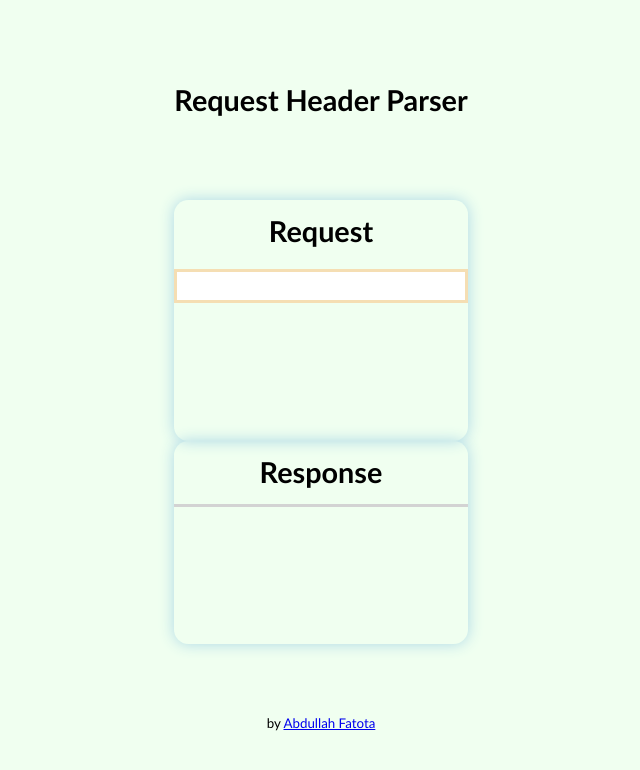
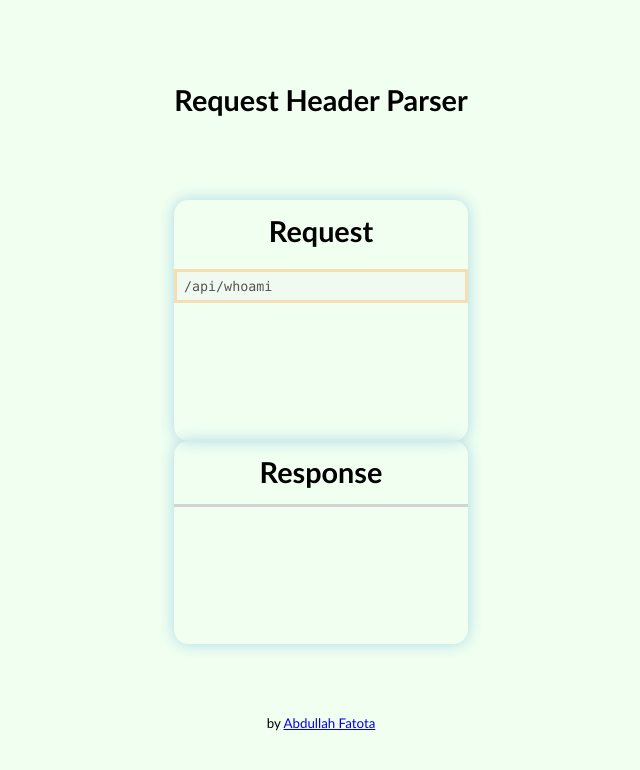
Before and after one commit to new-AF/request-headers-parser, a React (Vite) app: page / in a window 1280 px wide. Shown: the top 770 px of the page, without its empty margins (319-959 px from the left). Built offline with nearby package versions, Linux system fonts and the light colour scheme.

Commit message:
update redux state and styles

```diff
--- a/src/App.css
+++ b/src/App.css
@@ -43,6 +43,7 @@
     padding: 0.5em;
 }
 .TextInput {
+    font-family: var(--monospace);
     border-radius: var(--zero);
     border: medium solid wheat;
 }
--- a/src/App.jsx
+++ b/src/App.jsx
@@ -1,4 +1,6 @@
 import React, { useState } from "react";
+import { useSelector, useDispatch } from "react-redux";
+import { callServer } from "./headersSlice";
 import reactLogo from "./assets/react.svg";
 import viteLogo from "/vite.svg";
 import "./App.css";
@@ -23,7 +25,7 @@ function Footer({ text, children }) {
         </footer>
     );
 }
-function TextInput({ value, onChange, onEnterKey }) {
+function TextInput({ value, onChange, onEnterKey, defaultValue, disabled }) {
     const className = "TextInput";
     function onKeyDown(event) {
         const { key } = event;
@@ -35,6 +37,8 @@ function TextInput({ value, onChange, onEnterKey }) {
         <input
             className={className}
             value={value}
+            defaultValue={defaultValue}
+            disabled={disabled}
             onChange={onChange}
             onKeyDown={onKeyDown}
         ></input>
@@ -58,10 +62,10 @@ function Window({ additionalClassName, headerText, children }) {
     );
 }
 /* ------------- bigger elements ------------- */
-function Request({ additionalClassName }) {
+function Request({ additionalClassName, input }) {
     return (
         <Window additionalClassName={"Request"} headerText={"Request"}>
-            <TextInput></TextInput>
+            <TextInput defaultValue={input} disabled={true}></TextInput>
         </Window>
     );
 }
@@ -74,10 +78,12 @@ function Response({ additionalClassName }) {
     );
 }
 function App() {
+    const dispath = useDispatch();
+    const state = useSelector((state) => state.headers);
     return (
         <>
             <Header number={1} text={"Request Header Parser"}></Header>
-            <Request></Request>
+            <Request input={state.input}></Request>
             <Response></Response>
             <Footer>
                 by{" "}
--- /dev/null
+++ b/src/headersSlice.js
@@ -0,0 +1,50 @@
+/* workaround for node.js error
+import { createSlice } from "@reduxjs/toolkit";
+         ^^^^^^^^^^^
+SyntaxError: Named export 'createSlice' not found. The requested module '@reduxjs/toolkit' is a CommonJ
+S module, which may not support all module.exports as named exports.
+*/
+import * as toolkitRaw from "@reduxjs/toolkit";
+const { createSlice, createAsyncThunk } = toolkitRaw.default ?? toolkitRaw;
+
+/* joins server URL and PORT with e.g. /api/whoami */
+export function joinURL(...add) {
+    /* remove leading and trailing "/" */
+    const array = add.map((str) =>
+        str.replace(/^\/+/g, "").replace(/\/+$/g, "")
+    );
+    const str = array.join("/");
+    /*  server URL and PORT */
+    const res = `${import.meta.env.VITE_MY_SERVER_URL_WITH_PORT}/${str}`;
+
+    return res;
+}
+
+const apiURL = "/api/whoami";
+const initialState = {
+    input: apiURL,
+    output: "-",
+};
+
+const callServer = createAsyncThunk("headers/callServer", async () => {
+    const res = await fetch(joinURL(apiURL));
+    const json = res.json();
+    return json;
+});
+
+const slice = createSlice({
+    name: "headers",
+    initialState,
+    reducers: {},
+    /* setJSON */
+    extraReducers: (builder) => {
+        builder.addCase(callServer.fulfilled, (state, action) => {
+            const json = action.payload;
+            state.output = json;
+        });
+    },
+});
+
+// export const { setRequestAndJSON, setInput } = slice.actions;
+export { callServer };
+export default slice.reducer;
--- a/src/store.js
+++ b/src/store.js
@@ -1,10 +1,12 @@
 import * as toolkitRaw from "@reduxjs/toolkit";
 const { configureStore } = toolkitRaw.default ?? toolkitRaw;
 
-// import timeReducer from "./timeSlice.js";
+import reducer from "./headersSlice.js";
 
 const store = configureStore({
-    reducer: {},
+    reducer: {
+        headers: reducer,
+    },
 });
 
 export default store;
```
